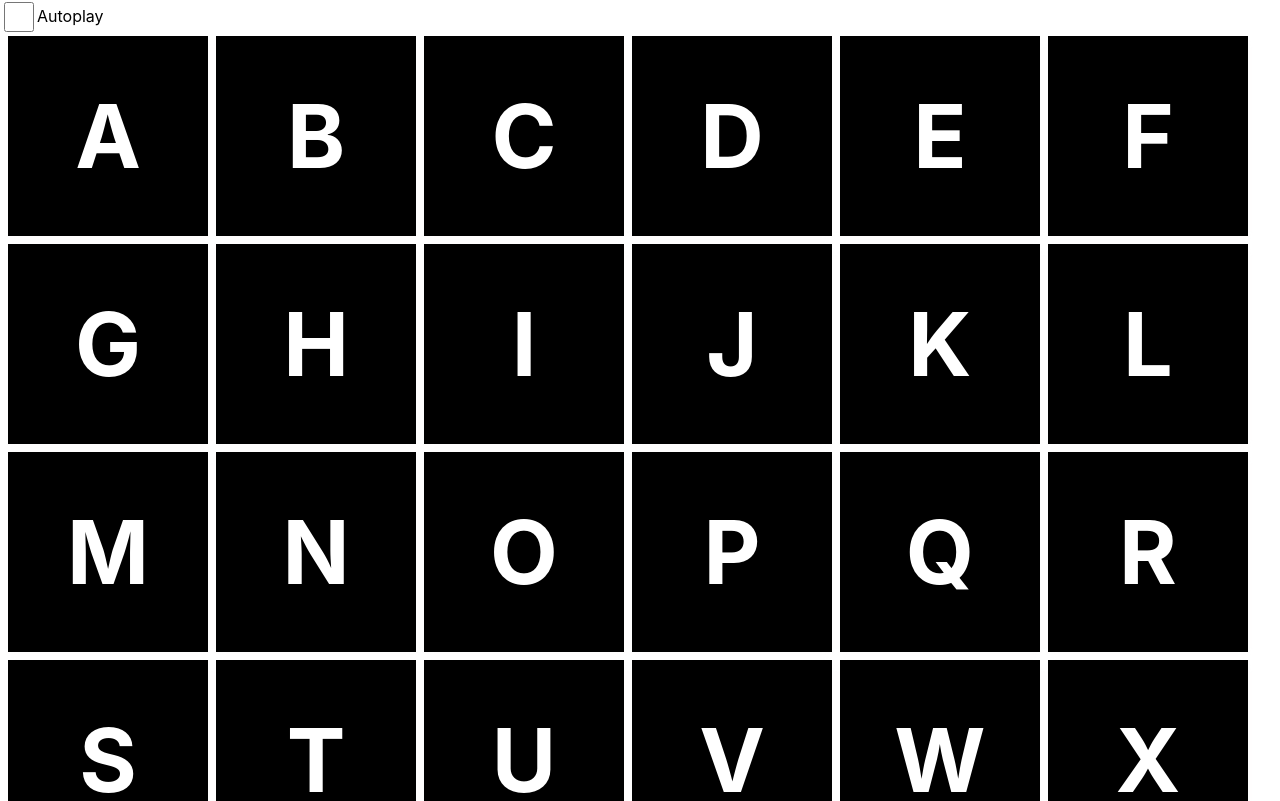
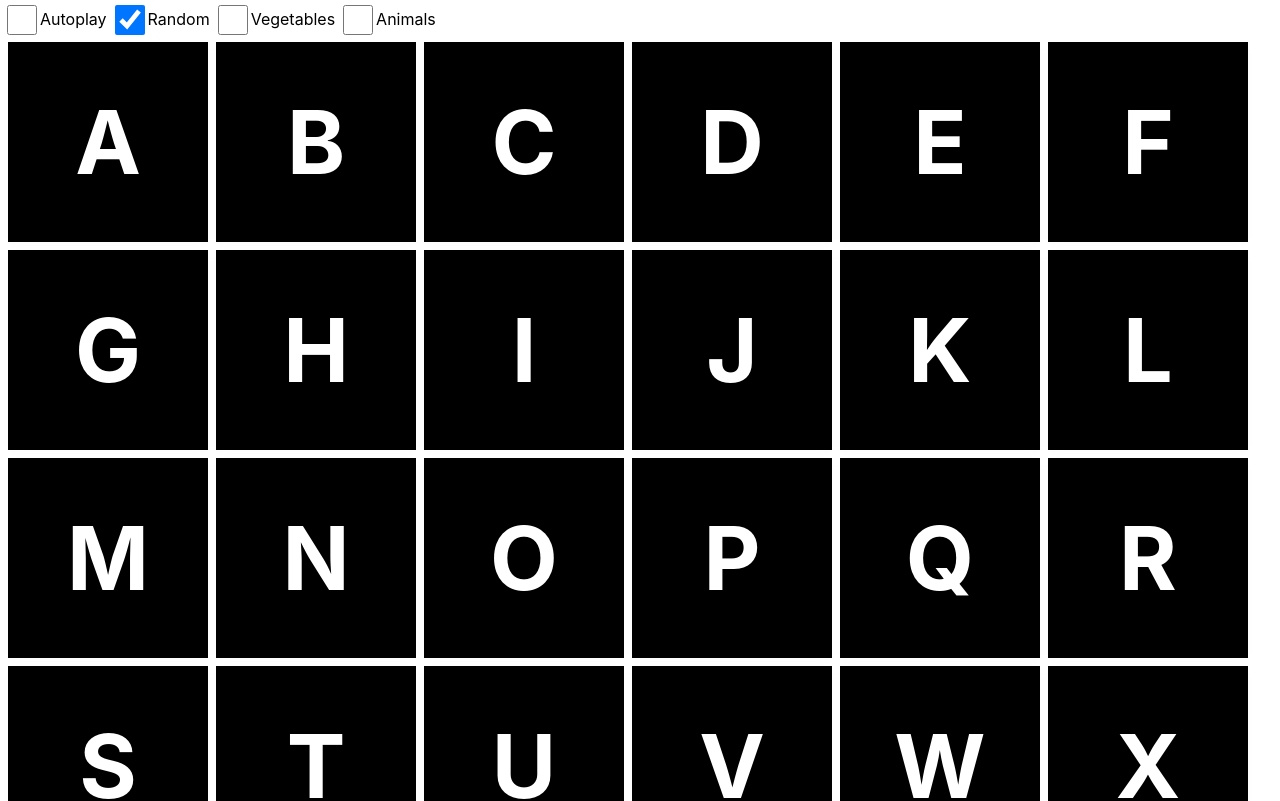
Before and after one commit to 5a7335h/alphabet, a React (Create React App) app: page / in a window 1280 px wide. Shown: the top 801 px of the page. Built offline with nearby package versions, Linux system fonts and the light colour scheme.

Commit message:
dispatching CHANGE_CATEGORY action

```diff
--- a/src/actions/index.js
+++ b/src/actions/index.js
@@ -3,3 +3,5 @@ import * as Constants from "../constants"
 export const SetFlipStatus = (flipStatus) => ({type: Constants.SetFlipStatusActionType, payload: flipStatus});
 
 export const ChangeAutoPlay = (autoPlayStatus) => ({type: Constants.AutoPlayChangedActionType, payload: autoPlayStatus});
+
+export const ChangeCategory = (category) => ({type: Constants.ChangeCategoryActionType, payload: category});
--- a/src/components/Cards/Cards.js
+++ b/src/components/Cards/Cards.js
@@ -4,7 +4,7 @@ import React from 'react';
 
 const Cards = () =>
 {
-    const alphabetArray = useSelector(state => state.alphabet);
+    const alphabetArray = useSelector(state => state.alphabetState.alphabetArray);
 
     return <div>
         {
--- a/src/components/Header/Header.js
+++ b/src/components/Header/Header.js
@@ -6,21 +6,63 @@ const Header = () => {
 
   const [autoPlayStatus, setAutoPlayStatus] = useState(false);
   const dispatch = useDispatch();
+  const [category, setCategory] = useState('random');
 
   const handleAutoplayChk = ()=> {
     setAutoPlayStatus(!autoPlayStatus );
     dispatch(Actions.ChangeAutoPlay(!autoPlayStatus))
   }
 
+  const handleCategoryChkChange = (changedCategory) => {
+    setCategory(changedCategory);
+    dispatch(Actions.ChangeCategory(changedCategory));
+  }
+
   return <div>
+    <table>
+      <tr>
+        <td>
             <input
-            type="checkbox"
-            style={{ width: "30px", height: "30px" }}
-            className="form-control"
-            onClick={handleAutoplayChk}
+              type="checkbox"
+              style={{ width: "30px", height: "30px" }}
+              className="form-control"
+              onClick={handleAutoplayChk}
             />
             <label>Autoplay</label>
-        </div>
+        </td>
+        <td>
+            <input
+              type="checkbox"
+              style={{ width: "30px", height: "30px" }}
+              className="form-control"
+              checked={category === 'random'}
+              onClick={()=>handleCategoryChkChange('random')}
+            />
+            <label>Random</label>
+        </td>
+        <td>
+            <input
+              type="checkbox"
+              style={{ width: "30px", height: "30px" }}
+              className="form-control"
+              checked={category === 'vegetables'}
+              onClick={()=>handleCategoryChkChange('vegetables')}
+            />
+            <label>Vegetables</label>
+        </td>
+        <td>
+            <input
+              type="checkbox"
+              style={{ width: "30px", height: "30px" }}
+              className="form-control"
+              checked={category === 'animals'}
+              onClick={()=>handleCategoryChkChange('animals')}
+            />
+            <label>Animals</label>
+        </td>
+      </tr>
+    </table>
+  </div>
 }
 
 export default Header;
--- a/src/constants.js
+++ b/src/constants.js
@@ -1,4 +1,5 @@
 
 export const SetFlipStatusActionType = "SET_FLIP_STATUS";
 export const AutoPlayChangedActionType = "AUTO_PLAY_CHANGED";
+export const ChangeCategoryActionType = "CHANGE_CATEGORY"
 export const AlphabetCount = 26;
--- a/src/reducers/index.js
+++ b/src/reducers/index.js
@@ -2,12 +2,17 @@ import * as Constants from "../constants.js"
 import alphabetArray from "../data/alphabet.js"
 import {combineReducers} from 'redux';
 
-const initialState = alphabetArray;
+const initialState = {
+    alphabetArray,
+    category: 'random'
+};
 
 export function alphabetEventReducer( state = initialState, action){
     switch(action.type){
         case Constants.SetFlipStatusActionType:
             return mergeFlipArray(state, action.payload);
+        case Constants.ChangeCategoryActionType:
+            return {...state, category: action.payload};
         default:
             return state;
     }
@@ -19,5 +24,5 @@ function mergeFlipArray(state, flipUpdate){
 }
 
 export const rootReducer = combineReducers({
-    alphabet : alphabetEventReducer
+    alphabetState : alphabetEventReducer
 });
```
